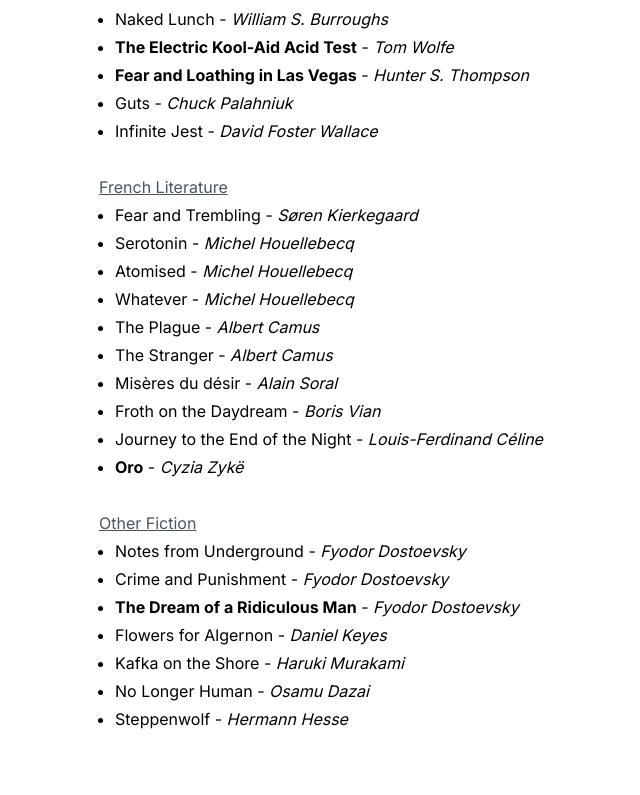
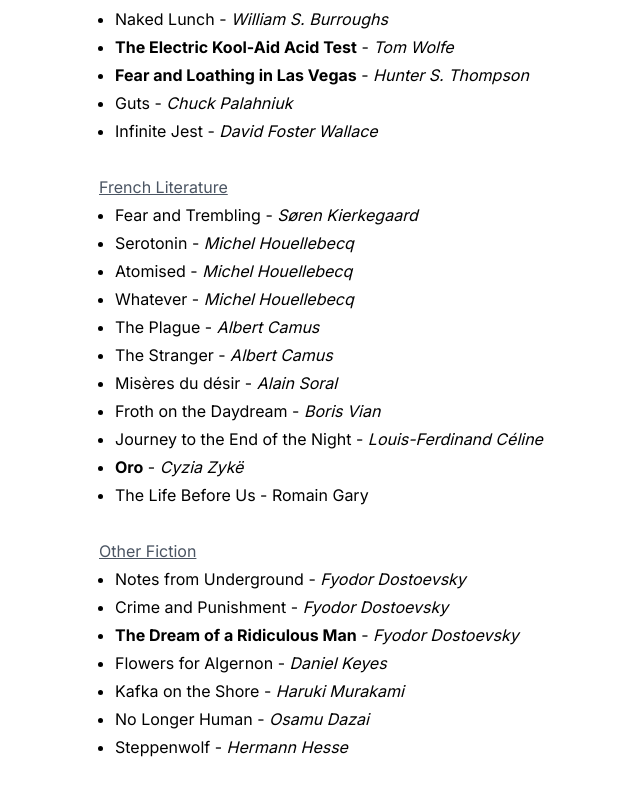
Before and after one commit to 0xturboblitz/florent.xyz, a Next.js app: page /books in a window 1280 px wide. Shown: the part 2983-3778 px from the top of the page, without its empty margins (221-861 px from the left). Built offline with nearby package versions, Linux system fonts and the light colour scheme.

Commit message:
The Life Before Us

```diff
--- a/app/books/page.mdx
+++ b/app/books/page.mdx
@@ -126,6 +126,7 @@ The ones in bold are really good.
 - Froth on the Daydream - *Boris Vian*
 - Journey to the End of the Night - *Louis-Ferdinand Céline*
 - **Oro** - *Cyzia Zykë*
+- The Life Before Us - Romain Gary
 <br />
 
 <u>Other Fiction</u>
```
